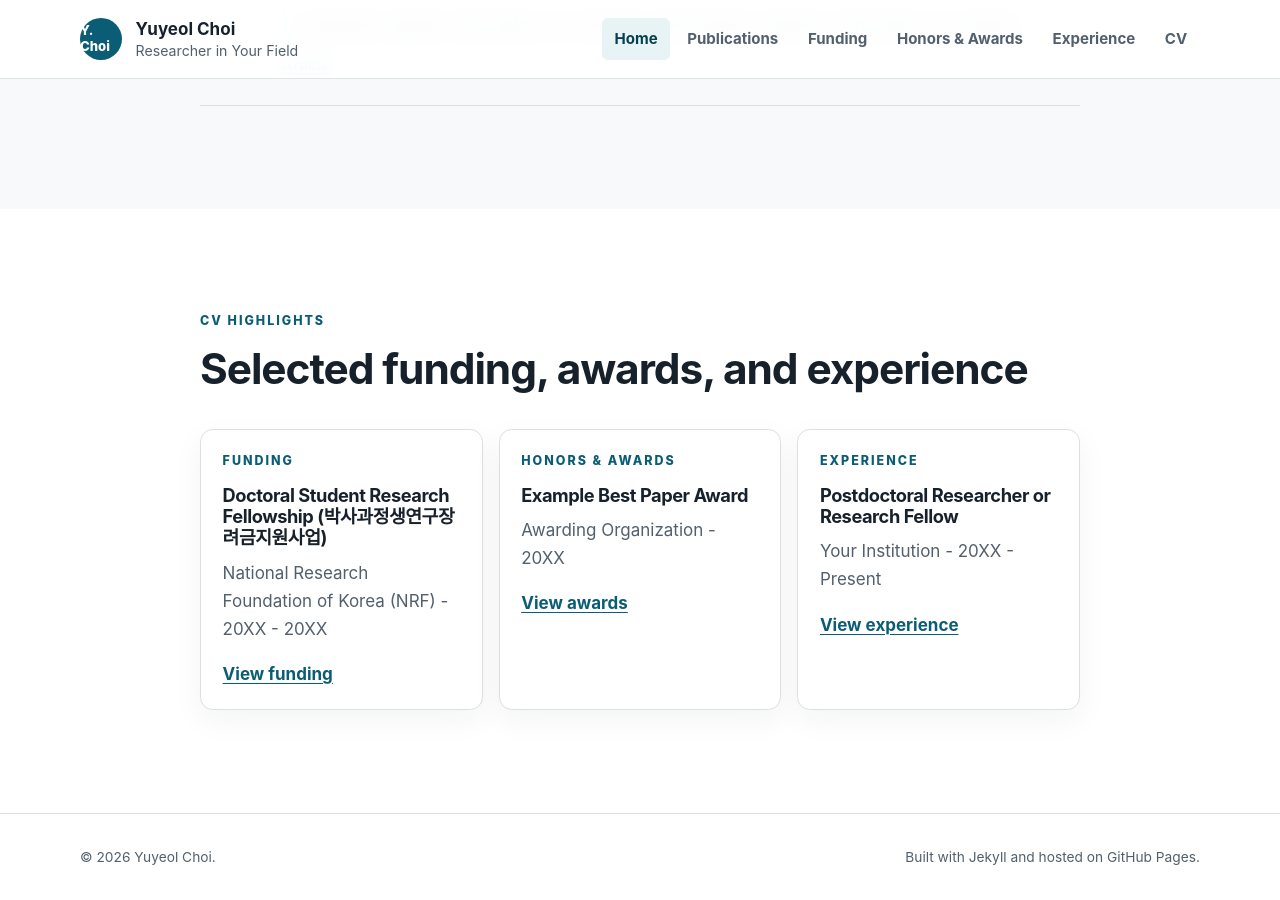
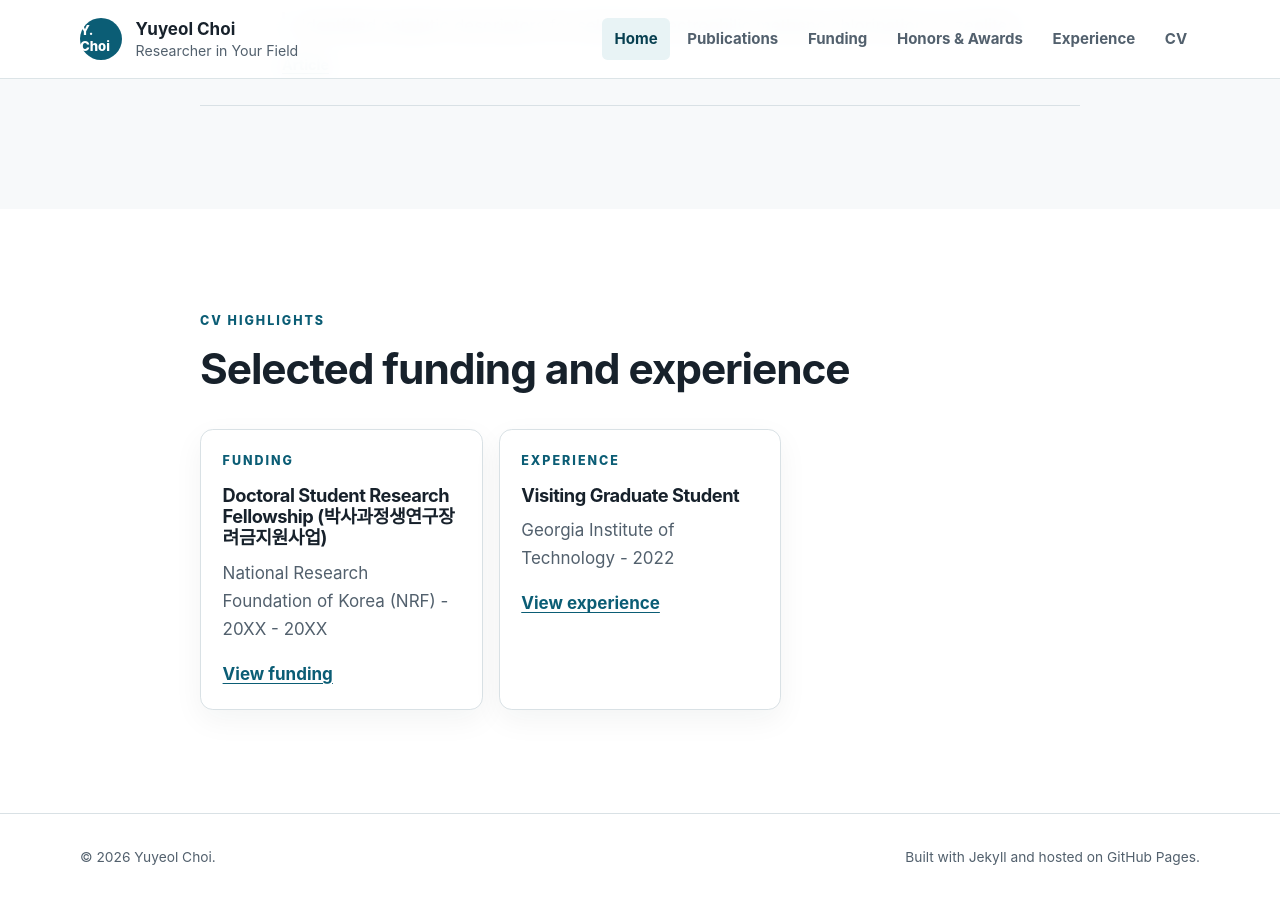
Before and after one commit to yuyeolchoi/yuyeolchoi.github.io, a Jekyll site: the page built from index.html, in a window 1280 px wide and 900 px high, scrolled down 2615 px. Built offline with Jekyll 4.4.1, drawn with Linux system fonts in a browser that asks for light colours.

Commit message:
Clean home highlights and keep Georgia Tech experience

```diff
--- a/_data/cv.yml
+++ b/_data/cv.yml
@@ -11,23 +11,11 @@ education:
     details: ""
 
 experience:
-  - role: "Postdoctoral Researcher or Research Fellow"
-    institution: "Your Institution"
-    location: "City, Country"
-    period: "20XX - Present"
-    details: "Conducted publication-based research in your field, focusing on completed and publicly available studies."
-    featured: true
   - role: "Visiting Graduate Student"
     institution: "Georgia Institute of Technology"
     location: "Atlanta, GA, USA"
     period: "2022"
     details: "Conducted short-term research training at Georgia Tech, supported by Chonnam National University."
-    featured: true
-  - role: "Graduate Researcher"
-    institution: "Your University"
-    location: "City, Country"
-    period: "20XX - 20XX"
-    details: "Designed experiments or analyses, prepared manuscripts, and collaborated on peer-reviewed publications."
     featured: true
 
 funding:
@@ -50,17 +38,7 @@ funding:
     details: "Institutional fellowship supporting graduate students with strong research potential."
     featured: true
 
-awards:
-  - title: "Example Best Paper Award"
-    organization: "Awarding Organization"
-    year: "20XX"
-    details: "Recognized a peer-reviewed publication or conference presentation."
-    featured: true
-  - title: "Example Graduate Research Award"
-    organization: "Your University"
-    year: "20XX"
-    details: "Awarded for research excellence and publication record."
-    featured: true
+awards: []
 
 presentations:
   - title: "Example Invited Talk or Conference Presentation"
--- a/awards.html
+++ b/awards.html
@@ -15,6 +15,7 @@ description: "Academic honors, awards, and recognitions."
 
 <section class="section">
   <div class="container narrow">
+    {% if site.data.cv.awards.size > 0 %}
       <div class="detail-list">
         {% for item in site.data.cv.awards %}
           <article class="detail-card">
@@ -25,5 +26,8 @@ description: "Academic honors, awards, and recognitions."
           </article>
         {% endfor %}
       </div>
+    {% else %}
+      <p class="example-notice">Awards and honors will be added after the verified records are available.</p>
+    {% endif %}
   </div>
 </section>
--- a/cv.html
+++ b/cv.html
@@ -53,12 +53,14 @@ body_class: cv-page
     {% endfor %}
   </section>
 
+  {% if site.data.cv.awards.size > 0 %}
     <section class="cv-section">
       <h2>Awards and fellowships</h2>
       {% for item in site.data.cv.awards %}
         <article class="cv-item compact"><div><h3>{{ item.title }}</h3><p>{{ item.organization }}</p>{% if item.details != "" %}<p>{{ item.details }}</p>{% endif %}</div><p class="cv-period">{{ item.year }}</p></article>
       {% endfor %}
     </section>
+  {% endif %}
 
   <section class="cv-section">
     <h2>Education</h2>
--- a/index.html
+++ b/index.html
@@ -62,27 +62,33 @@ description: "Academic profile, research interests, and selected publications."
   <div class="container narrow">
     <div class="section-heading">
       <p class="eyebrow">CV highlights</p>
-      <h2>Selected funding, awards, and experience</h2>
+      <h2>Selected funding and experience</h2>
     </div>
     <div class="summary-grid">
+      {% if featured_funding.size > 0 %}
       <article class="summary-card">
         <p class="eyebrow">Funding</p>
         <h3>{{ featured_funding[0].title }}</h3>
         <p>{{ featured_funding[0].organization }}{% if featured_funding[0].period != "" %} - {{ featured_funding[0].period }}{% endif %}</p>
         <a href="{{ '/funding/' | relative_url }}">View funding</a>
       </article>
+      {% endif %}
+      {% if featured_awards.size > 0 %}
       <article class="summary-card">
         <p class="eyebrow">Honors & Awards</p>
         <h3>{{ featured_awards[0].title }}</h3>
         <p>{{ featured_awards[0].organization }}{% if featured_awards[0].year != "" %} - {{ featured_awards[0].year }}{% endif %}</p>
         <a href="{{ '/awards/' | relative_url }}">View awards</a>
       </article>
+      {% endif %}
+      {% if featured_experience.size > 0 %}
       <article class="summary-card">
         <p class="eyebrow">Experience</p>
         <h3>{{ featured_experience[0].role }}</h3>
         <p>{{ featured_experience[0].institution }}{% if featured_experience[0].period != "" %} - {{ featured_experience[0].period }}{% endif %}</p>
         <a href="{{ '/experience/' | relative_url }}">View experience</a>
       </article>
+      {% endif %}
     </div>
   </div>
 </section>
```
Lines whose indentation alone changed are shown as unchanged.
